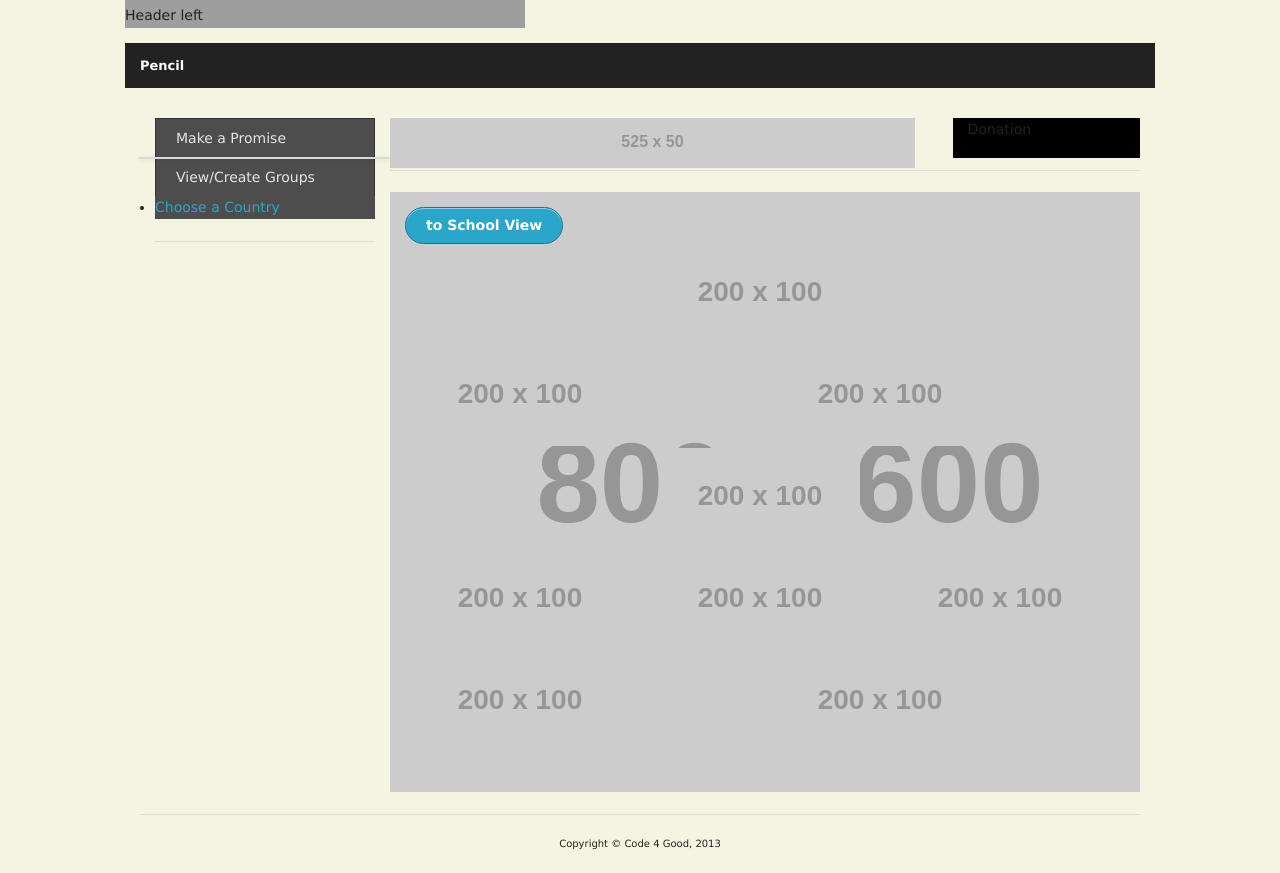
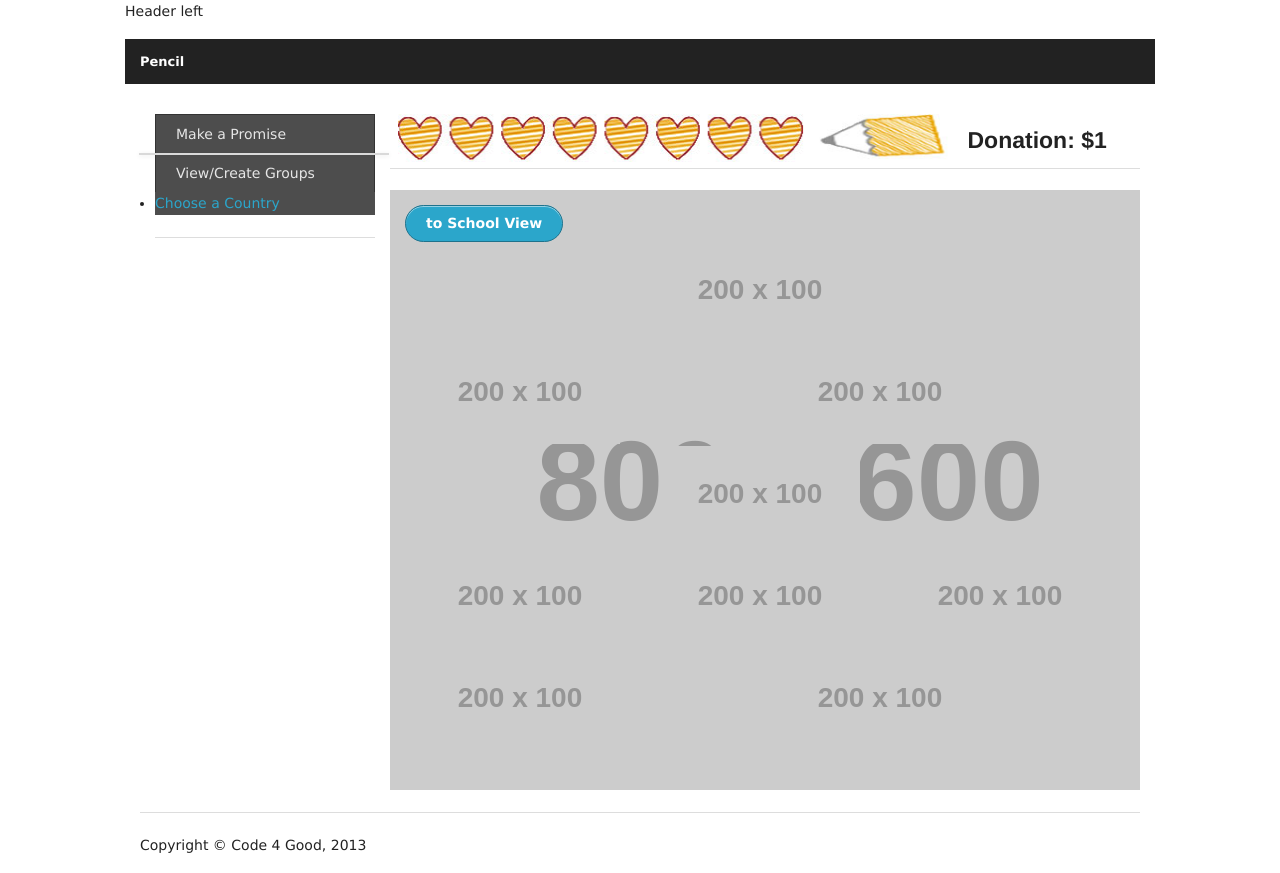
Before and after one commit to kaushal/pencilurpromise, a PHP site: page / in a window 1280 px wide. Before the commit the page ends 850 px from the top, so only its background shows below. Run offline with PHP 8.4, Linux system fonts and the light colour scheme; grey boxes labelled with a size stand in for pictures from a placeholder-image service; data that the repository does not hold is empty; some libraries are stand-ins or nearby versions; grey boxes are pictures that could not be loaded.

Commit message:
index: Added heart meter

```diff
--- a/includes/css/class.css
+++ b/includes/css/class.css
@@ -20,3 +20,10 @@
 .school_view {
 	 background-image:url('http://placehold.it/800x600&text=School View');
 }
+
+.right{
+	float:right;
+}
+.left{
+	float:left;
+}
--- a/includes/css/templates.css
+++ b/includes/css/templates.css
@@ -6,7 +6,7 @@
 html { font-size: 62.5%; }
 
 body {
-	background: none repeat scroll 0 0 #F5F4E2;
+	background: none repeat scroll 0 0 #FFF;
     color: #333333;
     font: 10px/1.6 Verdana,Geneva,sans-serif;
 	font-weight: normal; font-style: normal; font-size: 14px; line-height: 1; color: #222222; position: relative;
@@ -1252,59 +1252,3 @@ table.show-for-xlarge, table.show-for-large, table.hide-for-small, table.hide-fo
   .top-bar ul li.has-button { padding: 5px 15px; }
   .top-bar ul li .button.small { margin: 0 !important; display: inline-block; width: 100%; }
   .top-bar ul > li.has-button a.button { margin: 0; } }
-
-
-/** Custom **/
-
-#top {
-    background: url("../img/header_bg.gif") no-repeat scroll 0 0 transparent;
-    height: 28px;
-    padding-top: 4px;
-	width:100%
-}
-#top a {
-    color: #000000;
-}
-#container {
-    text-align: left;
-}
-
-#top ul li {
-    border-right: 1px solid #000000;
-    display: inline;
-    margin: 0 8px 0 0;
-    padding: 0 8px 0 0;
-	list-style: none outside none;
-}
-
-#top ul li.last {
-	list-style: none outside none;
-	border: none;
-}
-
-
-#hright{
-	float:right;
-}
-#hleft{
-	float:left;
-}
-
-#masthead {
-    background: url("../img/banner_red.jpg") no-repeat scroll 0 0 transparent;
-    height: 95px !important;
-    position: relative;
-	padding:25px;
-	width:100%;
-}
-
-#site-name {
-	color: black;
-	font-size: 25px;
-	padding-bottom: 5px;
-	position:absolute;
-}
-.copy {
-	font-size:10px;
-	text-align:center;
-}
--- a/includes/header.php
+++ b/includes/header.php
@@ -1,11 +1,11 @@
 <div class="row">
     <div id="top">
-    <div id="hleft">
+    <div class="left">
 
     	<p>Header left</p>
 
     </div>
-    <div id="hright">
+    <div class="right">
 
     	<fb:login-button autologoutlink="true" onlogin="OnRequestPermission();">
 		</fb:login-button>
--- a/index.php
+++ b/index.php
@@ -46,19 +46,24 @@
 
     <!-- Main Content
     ====================== -->
+    <div class="twelve columns">
     <div class="row">
-    <div class="twelve columns">
     	<!-- Main Display Area -->
         <div class="nine push-three mobile-four columns">
         <!-- Status bar -->
         <div class="row">
             <div class="nine columns">
             <div class="row">
-                <img src="http://placehold.it/525x50"/>
+            	<div class="nine columns"><div class="row">
+                <img src="includes/img/heart-meter.jpg"/>
+                </div></div>
+                <div class="three columns"><div class="row">
+                <img src="includes/img/pencil-mini.jpg"/>
+                </div></div>
             </div>
             </div>
-            <div class="three columns" style="background-color:black">
-            <p>Donation</p>
+            <div class="three columns">
+            	<h4>Donation: $1</h4>
             </div>
             <hr/>
         </div>
```
Also changed, not shown: includes/img/heart-meter.fw.png (added), includes/img/heart-meter.jpg (added), includes/img/pencil-mini.fw.png (added), includes/img/pencil-mini.jpg (added), 2 other files. Lines whose indentation alone changed are shown as unchanged.
